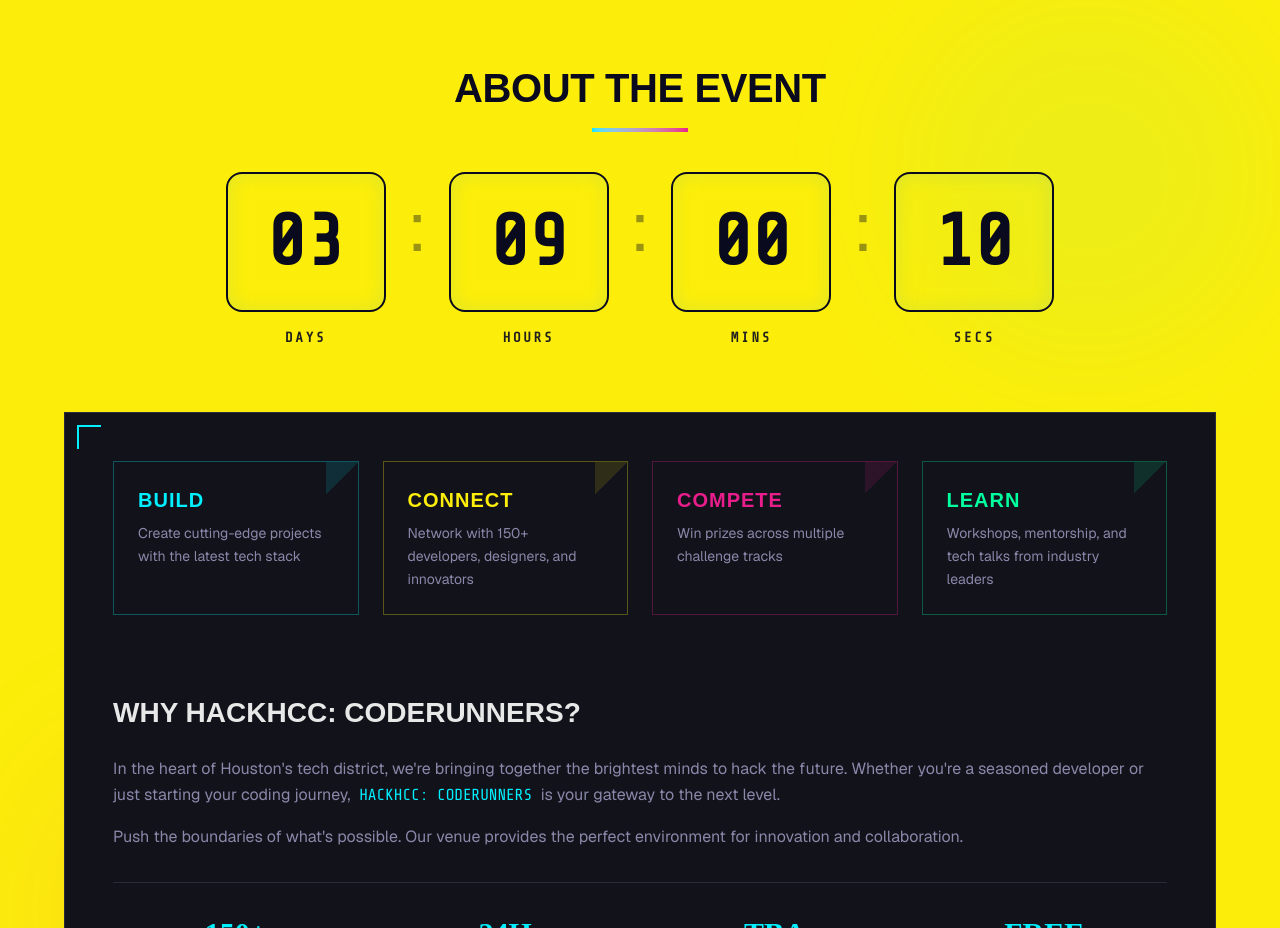
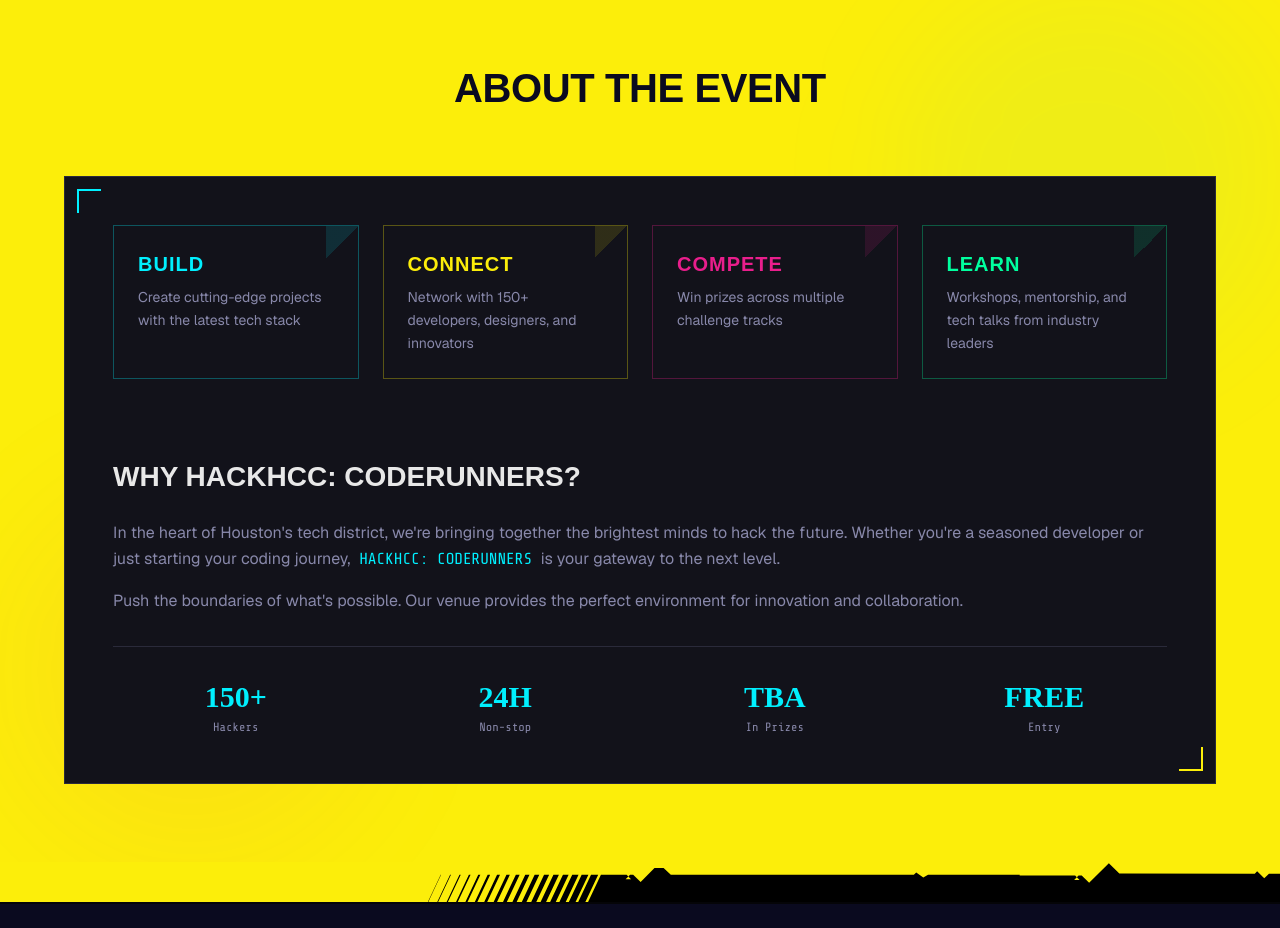
Before and after one commit to HCC-Computer-Science-Association/hackhcc-frontend, a Next.js app: page / in a window 1280 px wide. Shown: the part 840-1768 px from the top of the page. Built offline with nearby package versions, Linux system fonts and the light colour scheme; a web font is replaced by a local one.

Commit message:
remove countdown

```diff
--- a/components/About.tsx
+++ b/components/About.tsx
@@ -1,6 +1,5 @@
 "use client";
 import { Code2, Code, Users, Trophy, Cpu, GraduationCap } from "lucide-react";
-import { TimeBox } from "./TimeBox";
 import { useCountdown } from "@/utils/useCountdown";
 
 export function About() {
@@ -78,28 +77,6 @@ export function About() {
             <h2 className="mb-4">
               <span className="text-dark-navy font-rub">ABOUT THE EVENT</span>
             </h2>
-            <div className="w-24 h-1 bg-gradient-to-r from-cyber-cyan to-cyber-magenta mx-auto"></div>
-            {/* Countdown */}
-            <div className="mt-10 flex items-center gap-6 justify-center">
-              {/* <div className="text-xs uppercase tracking-widest text-dark-navy font-medium">
-              Countdown
-            </div> */}
-              <div className="flex items-center gap-3 text-2xl font-mono text-dark-navy">
-                <TimeBox label="days" value={d} />
-                <span className="text-dark-navy/40 text-2xl sm:text-5xl lg:text-7xl mb-6 sm:mb-12 lg:mb-16">
-                  :
-                </span>
-                <TimeBox label="hours" value={h} />
-                <span className="text-dark-navy/40 text-2xl sm:text-5xl lg:text-7xl mb-6 sm:mb-12 lg:mb-16">
-                  :
-                </span>
-                <TimeBox label="mins" value={m} />
-                <span className="text-dark-navy/40 text-2xl sm:text-5xl lg:text-7xl mb-6 sm:mb-12 lg:mb-16">
-                  :
-                </span>
-                <TimeBox label="secs" value={s} />
-              </div>
-            </div>
           </div>
 
           {/* Here */}
```
